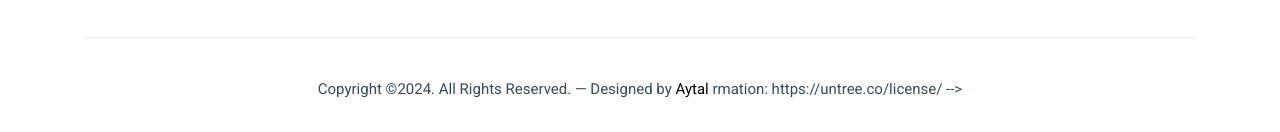
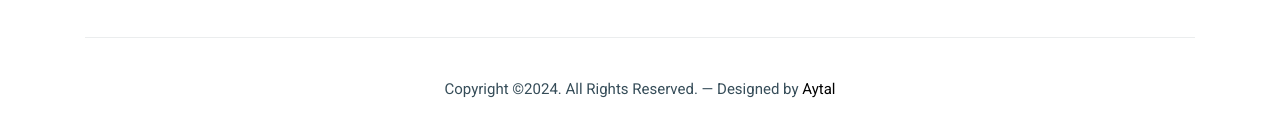
Before and after one commit to Aytalbryzgalov/website2604, a plain HTML site: page about.html in a window 1280 px wide. Shown: the part 3117-3249 px from the top of the page. Drawn offline with nearby package versions, Linux system fonts and the light colour scheme; files that its build step writes are made by us from their sources.

Commit message:
Update about.html

```diff
--- a/about.html
+++ b/about.html
@@ -249,7 +249,7 @@
         <div class="row justify-content-center text-center copyright">
           <div class="col-md-8">
 
-            <p class="mb-0">Copyright &copy;<script>document.write(new Date().getFullYear());</script>. All Rights Reserved. &mdash; Designed  by <a href="https://untree.co">Aytal</a> rmation: https://untree.co/license/ -->
+            <p class="mb-0">Copyright &copy;<script>document.write(new Date().getFullYear());</script>. All Rights Reserved. &mdash; Designed  by <a href="https://untree.co">Aytal</a>
             </p>
           </div>
         </div>
```
